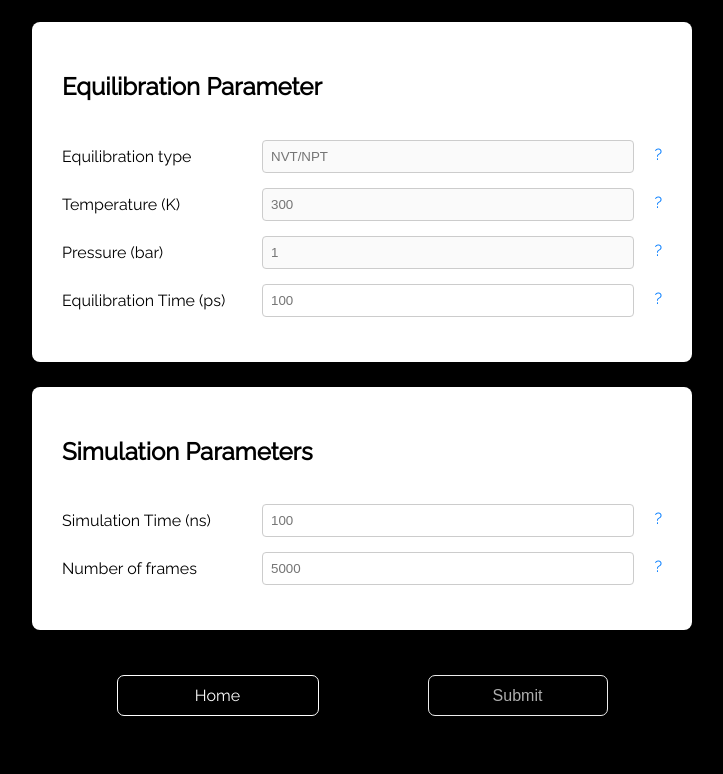
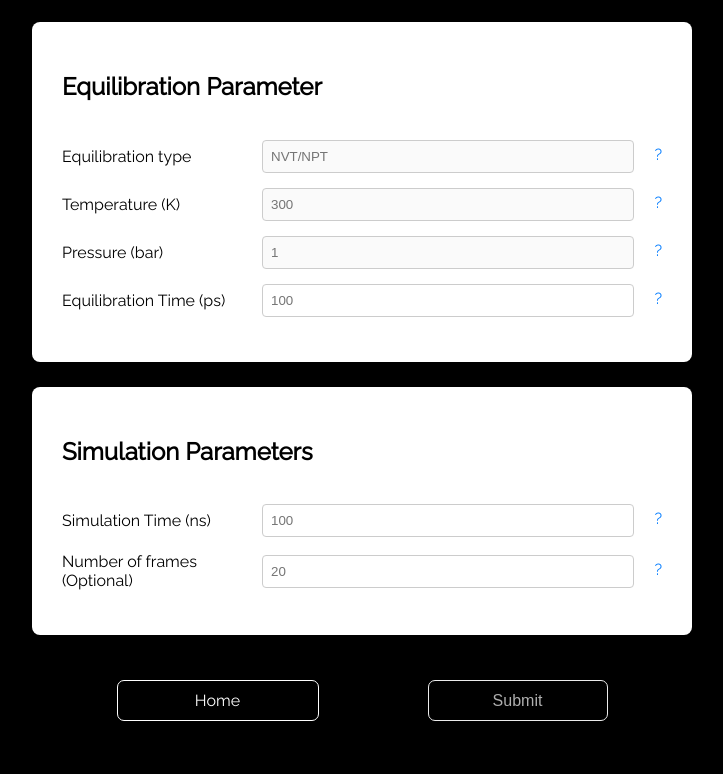
Before and after one commit to AtharvaTilewale/GRAVITy_Web, a plain HTML site: page templates/simulate.html in a window 1280 px wide. Shown: the part 472-1246 px from the top of the page, without its empty margins (274-997 px from the left). Drawn offline with Linux system fonts and the light colour scheme.

Commit message:
new update
added feature to add customized frames

```diff
--- a/templates/simulate.html
+++ b/templates/simulate.html
@@ -266,9 +266,9 @@
                 </div>
             </div>
             <div class="form-row">
-                <label for="sim_frames">Number of frames</label>
+                <label for="sim_frames">Number of frames (Optional)</label>
                 <div class="input-container">
-                    <input type="text" id="sim_frames" name="sim_frames" placeholder="5000" required>
+                    <input type="text" id="sim_frames" name="sim_frames" placeholder="20">
                     <span class="tooltip">?
                         <span class="tooltiptext">Select number of frames to be saved</span>
                     </span>
```
Also changed, not shown: 1 other file.
